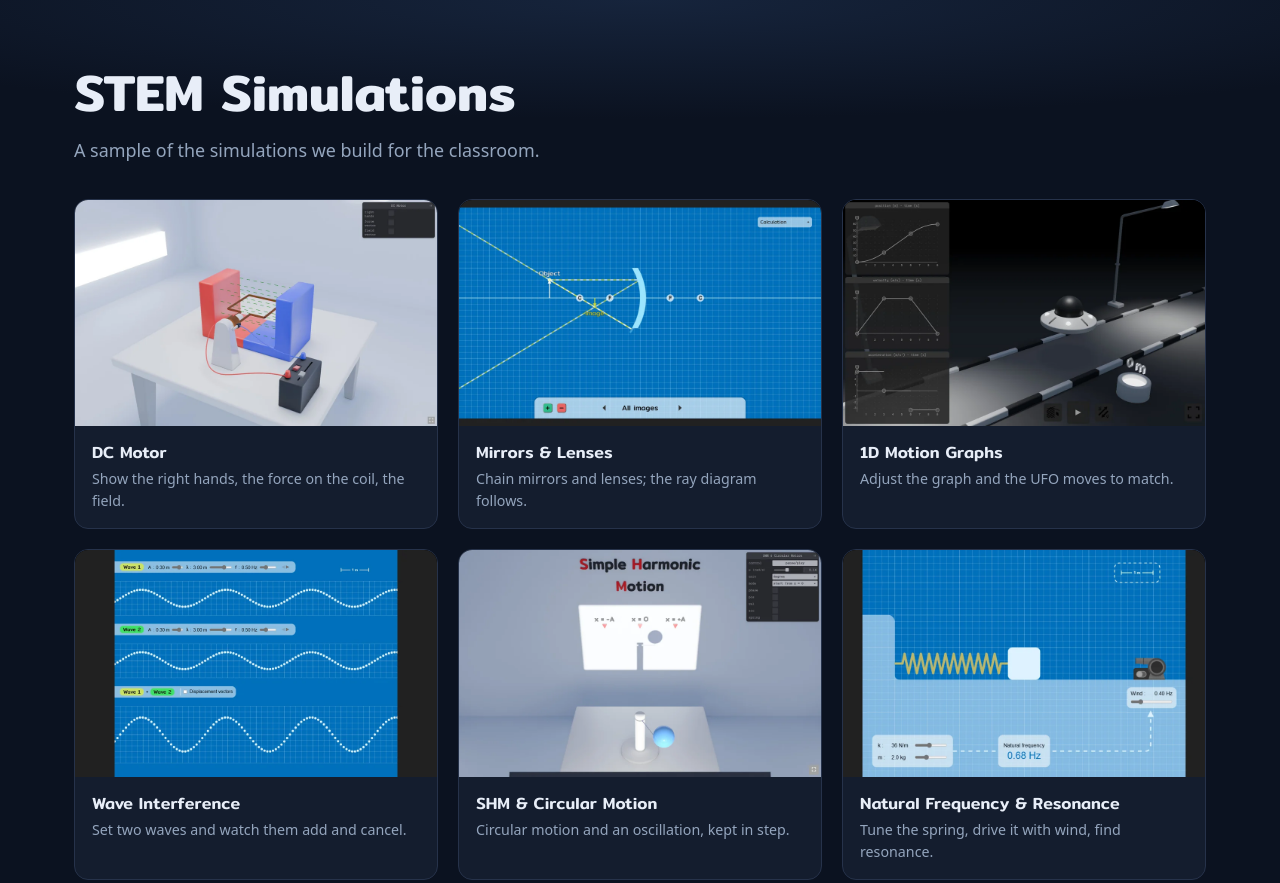
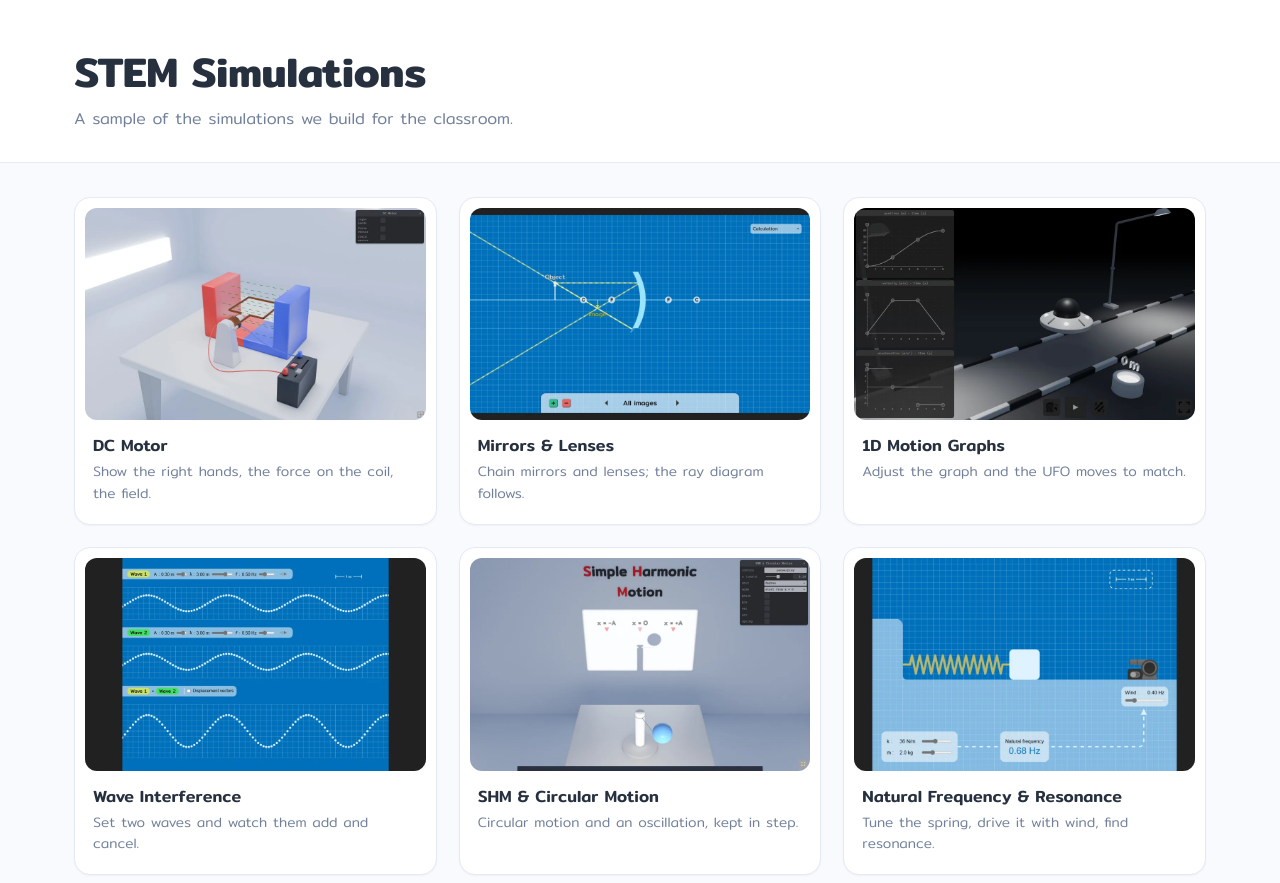
Before and after one commit to shayanin-van/bett-sim, a plain HTML site: page index.html in a window 1280 px wide. Shown: the top 883 px of the page. Drawn offline with Linux system fonts and the light colour scheme.

Commit message:
Restyle the showcase to match the platform UI
Light theme in place of the dark gallery: white surfaces on a pale
background, hairline borders, screenshots in inset rounded tiles, blue
primary (#3b8fef) for hover borders, the play badge and the panel's
close button. Mitr throughout at 300-600.

Co-Authored-By: Claude Opus 5 <noreply@anthropic.com>

```diff
--- a/index.html
+++ b/index.html
@@ -10,21 +10,21 @@
     />
     <link rel="preconnect" href="https://fonts.googleapis.com" />
     <link
-      href="https://fonts.googleapis.com/css2?family=Mitr:wght@400;500;600&display=swap"
+      href="https://fonts.googleapis.com/css2?family=Mitr:wght@300;400;500;600&display=swap"
       rel="stylesheet"
     />
     <style>
       :root {
-        --bg: #0b1220;
-        --surface: #141d2e;
-        --surface-hi: #1b2740;
-        --line: #26324a;
-        --text: #e8eef8;
-        --muted: #94a5bd;
-        --accent: #4aa8e0;
-        --radius: 14px;
-        --display: "Mitr", system-ui, sans-serif;
-        --body: ui-sans-serif, system-ui, "Segoe UI", Roboto, sans-serif;
+        --bg: #f8fafd;
+        --surface: #ffffff;
+        --tile: #f2f6fb;
+        --line: #e4eaf3;
+        --text: #26303f;
+        --muted: #71809a;
+        --accent: #3b8fef;
+        --accent-strong: #2c7ad9;
+        --radius: 16px;
+        --font: "Mitr", system-ui, -apple-system, "Segoe UI", sans-serif;
       }
 
       * {
@@ -35,8 +35,9 @@
         margin: 0;
         background: var(--bg);
         color: var(--text);
-        font-family: var(--body);
-        line-height: 1.55;
+        font-family: var(--font);
+        font-weight: 300;
+        line-height: 1.6;
         -webkit-font-smoothing: antialiased;
       }
 
@@ -47,73 +48,77 @@
       }
 
       header {
-        padding: 64px 0 34px;
-        background: radial-gradient(120% 100% at 50% 0%, #16243c 0%, var(--bg) 60%);
+        padding: 46px 0 30px;
+        background: var(--surface);
+        border-bottom: 1px solid var(--line);
       }
 
       h1 {
-        font-family: var(--display);
         font-weight: 600;
-        font-size: clamp(2.1rem, 5.5vw, 3.2rem);
-        line-height: 1.15;
-        margin: 0 0 14px;
+        font-size: clamp(1.9rem, 5vw, 2.6rem);
+        line-height: 1.25;
+        letter-spacing: -0.01em;
+        margin: 0 0 8px;
       }
 
       .lede {
-        font-size: clamp(1rem, 2.2vw, 1.12rem);
+        font-size: 1rem;
         color: var(--muted);
         max-width: 52ch;
         margin: 0;
       }
 
       main.wrap {
-        /* .wrap sets padding, so this needs the class to win */
+        padding-top: 34px;
         padding-bottom: 72px;
       }
 
       .grid {
         display: grid;
         grid-template-columns: repeat(auto-fill, minmax(290px, 1fr));
-        gap: 20px;
+        gap: 22px;
       }
 
       /* ---------- cards ---------- */
       .card {
         display: flex;
+        flex-direction: column;
         font: inherit;
         text-align: left;
-        padding: 0;
+        padding: 0 0 4px;
         width: 100%;
         cursor: pointer;
         appearance: none;
         -webkit-appearance: none;
-        flex-direction: column;
         background: var(--surface);
         border: 1px solid var(--line);
         border-radius: var(--radius);
-        overflow: hidden;
-        text-decoration: none;
         color: inherit;
-        transition: transform 0.18s ease, border-color 0.18s ease, background 0.18s ease;
+        box-shadow: 0 1px 2px rgba(38, 48, 63, 0.04);
+        transition: transform 0.18s ease, border-color 0.18s ease,
+          box-shadow 0.18s ease;
       }
 
       .card:hover,
       .card:focus-visible {
         transform: translateY(-3px);
         border-color: var(--accent);
-        background: var(--surface-hi);
+        box-shadow: 0 10px 24px rgba(59, 143, 239, 0.18);
         outline: none;
       }
 
       .card:focus-visible {
-        box-shadow: 0 0 0 3px rgba(74, 168, 224, 0.35);
+        box-shadow: 0 0 0 4px rgba(59, 143, 239, 0.25);
       }
 
+      /* screenshot sits in a rounded tile, like the lesson thumbnails */
       .thumb {
         position: relative;
         display: block;
+        margin: 10px 10px 0;
         aspect-ratio: 16 / 10;
-        background: #000;
+        background: var(--tile);
+        border-radius: 12px;
         overflow: hidden;
       }
 
@@ -130,7 +135,7 @@
         display: grid;
         place-items: center;
         opacity: 0;
-        background: rgba(11, 18, 32, 0.45);
+        background: rgba(248, 250, 253, 0.55);
         transition: opacity 0.18s ease;
       }
 
@@ -139,11 +144,12 @@
         height: 54px;
         border-radius: 50%;
         background: var(--accent);
-        color: #06121f;
+        color: #ffffff;
         display: grid;
         place-items: center;
-        font-size: 1.1rem;
+        font-size: 1.05rem;
         padding-left: 4px;
+        box-shadow: 0 6px 16px rgba(44, 122, 217, 0.4);
       }
 
       .card:hover .play,
@@ -153,21 +159,22 @@
 
       .body {
         display: block;
-        padding: 14px 17px 16px;
+        padding: 14px 18px 16px;
       }
 
       .title {
         display: block;
-        font-family: var(--display);
         font-weight: 500;
         font-size: 1.02rem;
-        margin-bottom: 3px;
+        line-height: 1.4;
+        margin-bottom: 4px;
       }
 
       .desc {
         display: block;
         color: var(--muted);
-        font-size: 0.89rem;
+        font-size: 0.86rem;
+        line-height: 1.55;
       }
 
       /* ---------- simulation panel ---------- */
@@ -179,7 +186,7 @@
         align-items: center;
         justify-content: center;
         padding: clamp(12px, 4.5vmin, 56px);
-        background: rgba(5, 9, 17, 0.72);
+        background: rgba(38, 48, 63, 0.45);
         backdrop-filter: blur(6px);
         -webkit-backdrop-filter: blur(6px);
         animation: backdrop-in 0.16s ease-out;
@@ -196,9 +203,9 @@
         height: 100%;
         background: var(--surface);
         border: 1px solid var(--line);
-        border-radius: 16px;
+        border-radius: 18px;
         overflow: hidden;
-        box-shadow: 0 28px 70px rgba(0, 0, 0, 0.55);
+        box-shadow: 0 24px 60px rgba(38, 48, 63, 0.28);
         animation: panel-in 0.2s ease-out;
       }
 
@@ -220,14 +227,14 @@
         flex-wrap: nowrap;
         align-items: center;
         gap: 16px;
-        padding: 8px 12px;
+        padding: 10px 12px 10px 18px;
         background: var(--surface);
         border-bottom: 1px solid var(--line);
       }
 
       .player-bar .name {
-        font-family: var(--display);
-        font-size: 0.95rem;
+        font-weight: 500;
+        font-size: 0.98rem;
         margin-right: auto;
         min-width: 0;
         overflow: hidden;
@@ -237,20 +244,20 @@
 
       .player-bar button {
         font: inherit;
+        font-weight: 400;
         font-size: 0.86rem;
-        color: var(--muted);
-        background: none;
-        border: 1px solid var(--line);
-        border-radius: 8px;
-        padding: 5px 12px;
+        color: #ffffff;
+        background: var(--accent);
+        border: 0;
+        border-radius: 10px;
+        padding: 7px 18px;
         cursor: pointer;
-        text-decoration: none;
         white-space: nowrap;
+        transition: background 0.16s ease;
       }
 
       .player-bar button:hover {
-        color: var(--text);
-        border-color: var(--accent);
+        background: var(--accent-strong);
       }
 
       .player iframe {
```
